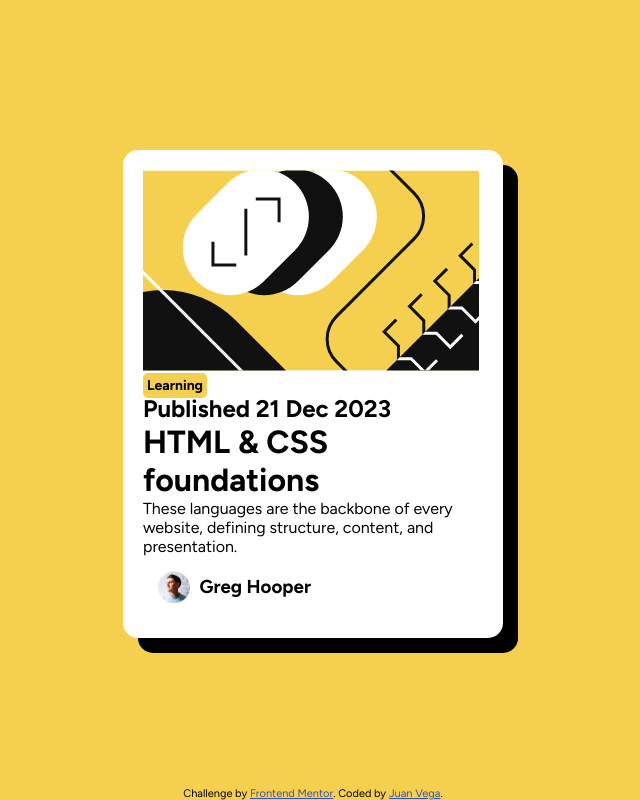
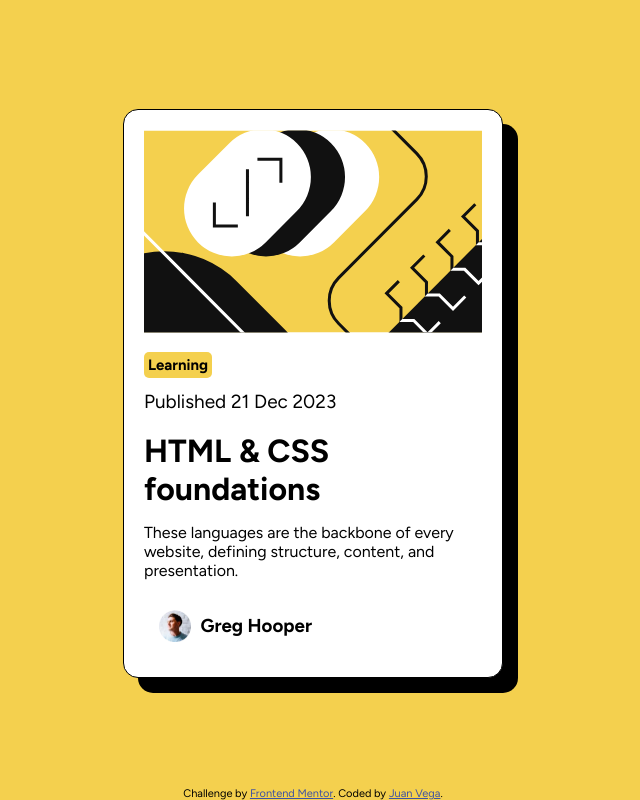
Before and after one commit to JuanTwoFour/Blog-preview-card, a plain HTML site: page index.html in a window 1280 px wide. Shown: the whole page, without its empty margins (327-967 px from the left). Drawn offline with Linux system fonts and the light colour scheme.

Commit message:
almost done

```diff
--- a/index.html
+++ b/index.html
@@ -21,7 +21,7 @@
   </head>
 
   <body>
-    <main>
+    <main class="card">
       <img
         src="assets/images/illustration-article.svg"
         alt="article illustration"
--- a/styles.css
+++ b/styles.css
@@ -14,8 +14,11 @@ body {
   font-family: "figtree", sons-serif;
 }
 
-main {
+.card {
+  display: flex;
+  flex-direction: column;
   background-color: hsl(0, 0%, 100%);
+  border: 1px solid black;
   border-radius: 15px;
   box-shadow: 15px 15px 0px rgb(0, 0, 0);
   overflow: hidden;
@@ -28,15 +31,32 @@ main {
 span {
   background-color: rgb(244, 208, 78);
   font-weight: 700;
-  font-size: 14px;
+  font-size: 15px;
   padding: 4px;
   border-radius: 5px;
+  margin-top: 19px;
+  max-width: min-content;
+}
+
+h2 {
+  margin-top: 12px;
+  font-weight: 400;
+  font-size: 19px;
+}
+
+h1 {
+  margin-top: 19px;
+}
+
+p {
+  margin-top: 15px;
 }
 
 .author {
   display: flex;
   align-items: center;
   padding: 15px;
+  margin-top: 15px;
 }
 
 .author img {
```
Also changed, not shown: assets/fonts/static/Figtree-ExtraBold.ttf (deleted), assets/fonts/static/Figtree-SemiBold.ttf (deleted).
